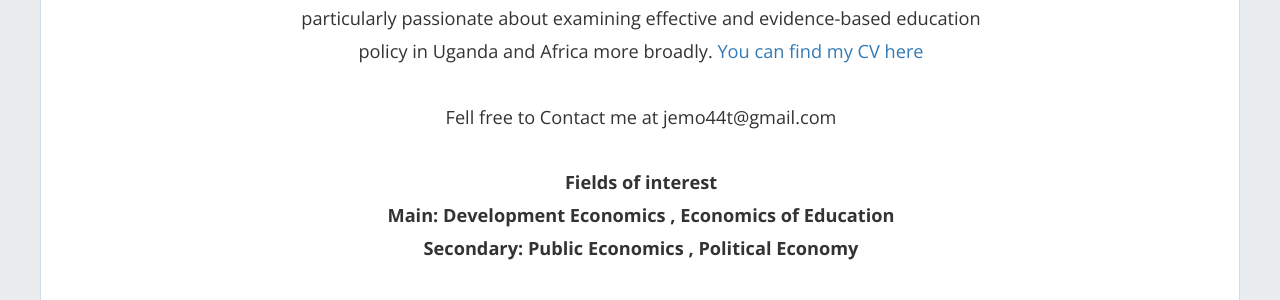
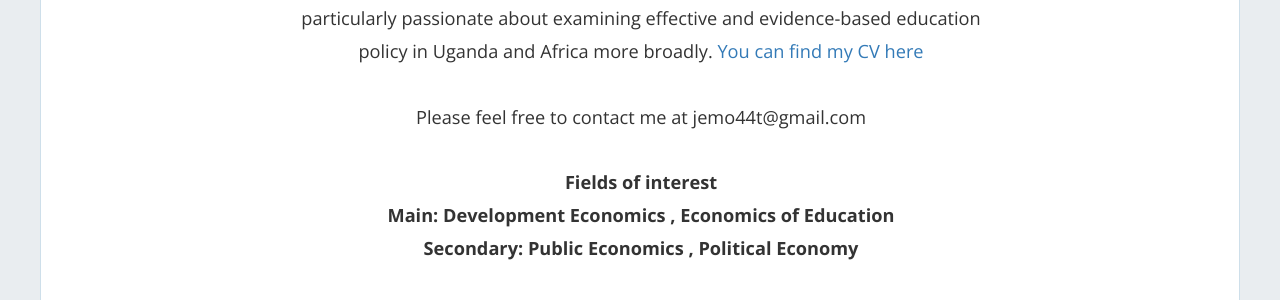
Before and after one commit to mariaelenaguer/mariaelenaguer.github.io, a Jekyll site: the page built from index.html, in a window 1280 px wide and 900 px high. Shown: the part 398-698 px from the top of the window. Built offline with Jekyll 4.4.1, drawn with Linux system fonts in a browser that asks for light colours; nearby versions of some CDN libraries; the list of posts is cut into pages by our own code.

Commit message:
Update home-hero.html

```diff
--- a/_includes/home-hero.html
+++ b/_includes/home-hero.html
@@ -23,7 +23,7 @@
             <a href="https://www.dropbox.com/s/ntsayn3jqypjrlp/Ahabyona%20James%20CV%20updated%20Oct%202021.pdf?dl=0"> You can find my CV here </a>
             <br/>
             <br/>
-            Fell free to Contact me at jemo44t@gmail.com
+            Please feel free to contact me at jemo44t@gmail.com
             <br/>
             <br/>
             <b> Fields of interest <b>
```
